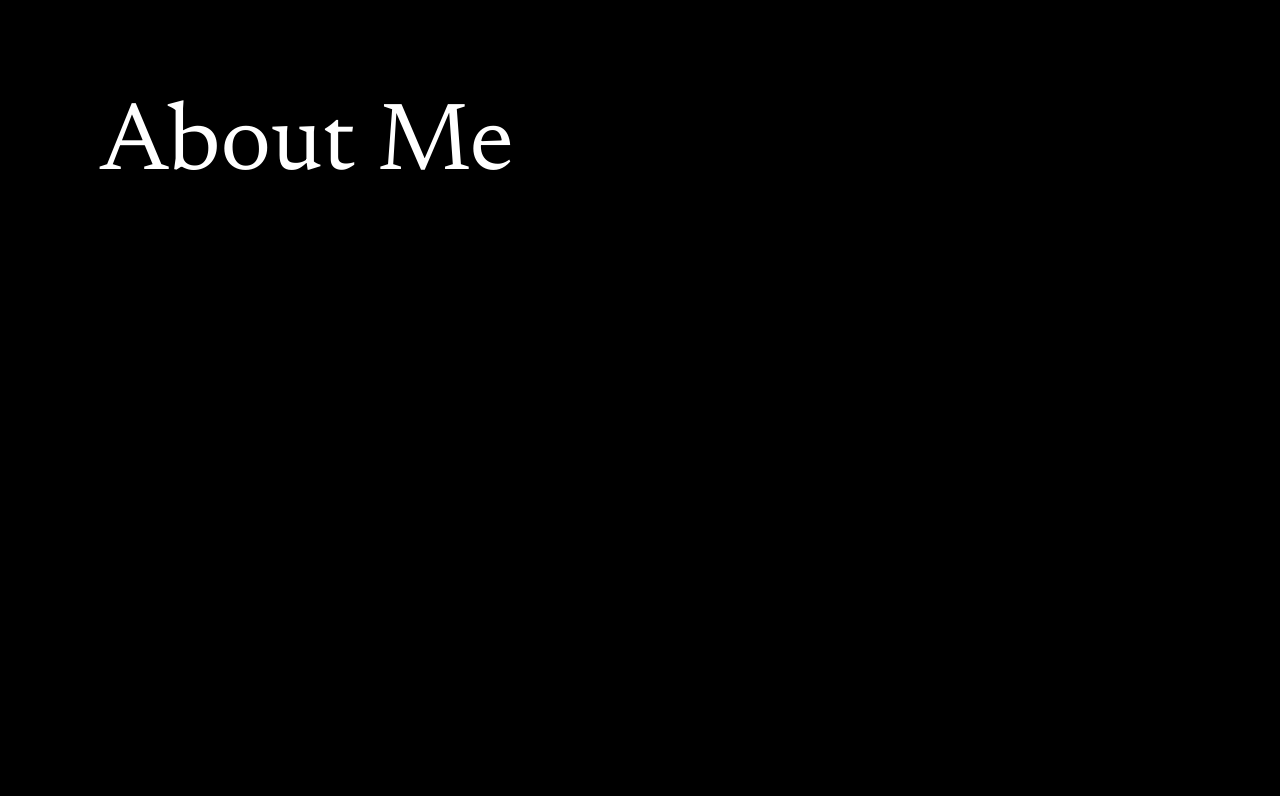
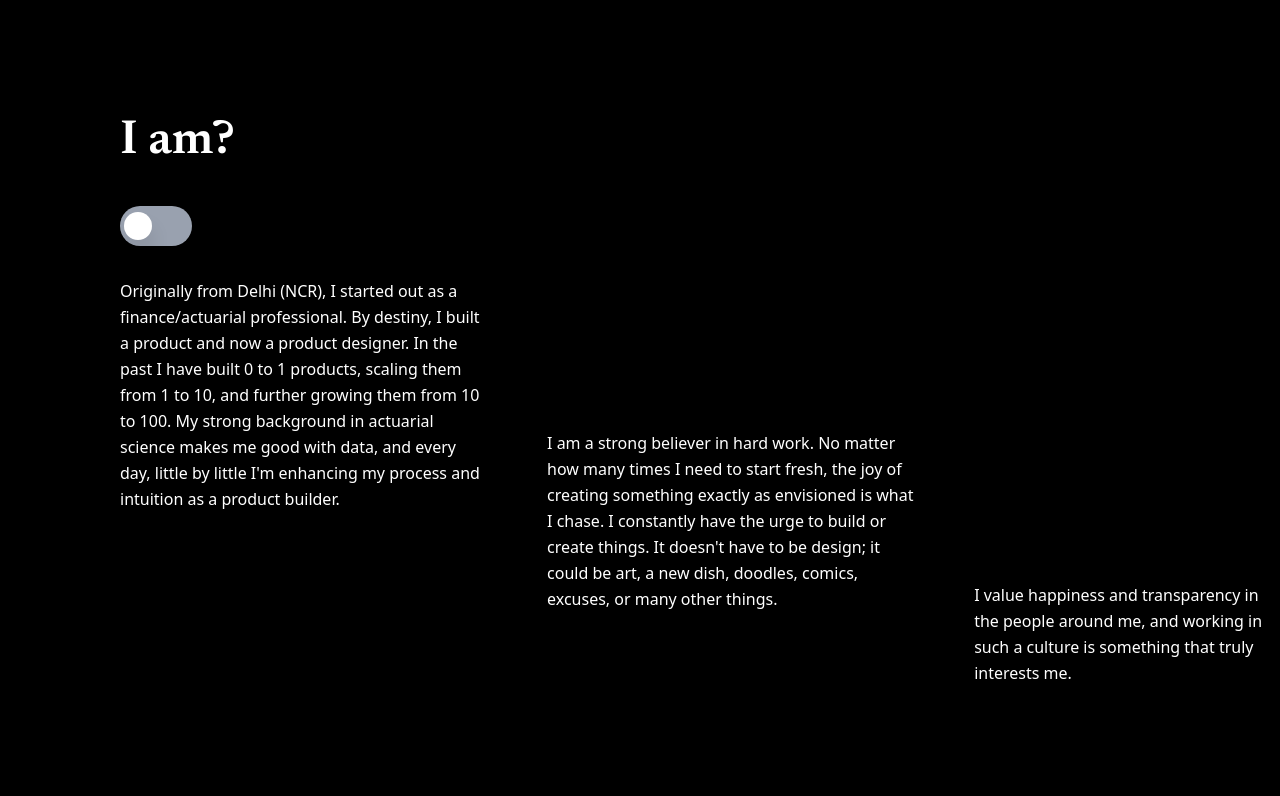
Before and after one commit to ombhinav/stock_designer_portfolio, a React (Vite) app: page / in a window 1280 px wide. Shown: the part 902-1698 px from the top of the page. Built offline with nearby package versions, Linux system fonts and the light colour scheme.

Commit message:
update about section, with correct styling

```diff
--- a/src/App.jsx
+++ b/src/App.jsx
@@ -9,6 +9,7 @@ import VerticalLine from './components/verticalLine'
 import AboutMe from './components/AboutMe'
 import VectorImage from './components/VectorImage'
 import StackingScrollShowcase from './components/StackingScroll'
+
 
 function App() {
   const [isHovering, setIsHovering] = useState(false);
@@ -43,9 +44,12 @@ function App() {
     </div>
     <div>
       <div onMouseEnter={() => setIsHoveringBlack(true)}
-            onMouseLeave={() => setIsHoveringBlack(false)}>
-            <AboutMe/>
+            onMouseLeave={() => setIsHoveringBlack(false)} className=''>
+              <div className=''>
+                <AboutMe/>
+              </div>
       </div>
+
       <div className='' onMouseEnter={() => setIsHoveringBlack(true)}
             onMouseLeave={() => setIsHoveringBlack(false)}>
         <StackingScrollShowcase/>
--- a/src/components/AboutMe.jsx
+++ b/src/components/AboutMe.jsx
@@ -1,11 +1,98 @@
-function AboutMe() {
+import { useState } from "react"
+
+function StrikeableText({ children, isToggled }) {
   return (
-    <div className="bg-black  w-full h-dvh text-8xl text-white border-black">
-        <div className="pl-[100px] pt-[100px] newsreader-font-sleek">
-        About Me
+    <span className={`relative transition-all duration-700 ${isToggled ? "opacity-40" : ""}`}>
+      {children}
+      <span className={`absolute inset-0 border-t border-white transition-all duration-700 ${
+        isToggled ? "scale-x-100" : "scale-x-0"
+      } origin-left`} style={{top: '50%'}}></span>
+    </span>
+  );
+}
+
+function AboutMe2() {
+    const [isToggled, setIsToggled] = useState(false)
+  return (
+    <div className="w-full bg-black pb-80 text-white pt-30">
+        <div className="pl-30">
+            <h1 className="text-5xl font-light mb-10 text-white newsreader-font">I am?</h1>
+            <button
+                    onClick={() => setIsToggled(!isToggled)}
+                    className={`relative inline-flex h-10 w-18 items-center rounded-full transition-colors cursor-none  focus:ring-offset-black ${
+                        isToggled ? "bg-[#cf8b01] cursor-none" : "bg-gray-400 cursor-none"
+                    }`}
+                    >
+                    <span
+                        className={`inline-block h-7 w-7 transform rounded-full cursor-none bg-white shadow-[2px_14px_19px_-1px_rgba(0,_0,_0,_0.1)] transition-transform ${
+                            isToggled ? "translate-x-10" : "translate-x-1"
+                        }`}
+                        />
+            </button>
+        </div>
+        <div className="flex">
+            <div className="pl-30">
+                <div className="transition-all duration-400 max-w-sm mt-8">
+                <p className="text-base leading-relaxed">
+                  <StrikeableText isToggled={isToggled}>Originally from </StrikeableText>
+                     Delhi (NCR), I started <span className={isToggled ? "line-through opacity-40" : ""}>out as a finance/</span>
+                  actuarial professional.{" "}
+                  <span className={isToggled ? "line-through opacity-40" : ""}>By destiny, I built a product and</span>{" "}
+                  now a product designer.{" "}
+                  <span className={isToggled ? "line-through opacity-40" : ""}>In the past I have</span> built 0 to 1
+                  products, <span className={isToggled ? "line-through opacity-40" : ""}>scaling them from</span> 1 to
+                  10, and <span className={isToggled ? "line-through opacity-40" : ""}>further growing them from</span>{" "}
+                  10 to 100.{" "}
+                  <span className={isToggled ? "line-through opacity-40" : ""}>
+                    My strong background in actuarial science makes me
+                  </span>{" "}
+                  good with data,{" "}
+                  <span className={isToggled ? "line-through opacity-40" : ""}>
+                    and every day, little by little I'm
+                  </span>{" "}
+                  enhancing my process and intuition{" "}
+                  <span className={isToggled ? "line-through opacity-40" : ""}>as a product builder.</span>
+                </p>
+              </div>
+            </div>
+
+            <div className="pl-15 mt-30">
+              <div className="transition-all duration-300 max-w-sm mt-16">
+                <p className="text-base leading-relaxed">
+                  <span className={isToggled ? "line-through opacity-40" : ""}>I am a strong</span> believer in hard
+                  work.{" "}
+                  <span className={isToggled ? "line-through opacity-40" : ""}>
+                    No matter how many times I need to start fresh, the
+                  </span>{" "}
+                  joy of creating something exactly as envisioned{" "}
+                  <span className={isToggled ? "line-through opacity-40" : ""}>
+                    is what I chase. I constantly have the
+                  </span>{" "}
+                  urge to build{" "}
+                  <span className={isToggled ? "line-through opacity-40" : ""}>
+                    or create things. It doesn't have to be design; it could be art, a new dish, doodles, comics,
+                    excuses, or many other things.
+                  </span>
+                </p>
+              </div>
+            </div>
+
+            <div className="pl-15 mt-60">
+                <div className="transition-all duration-300 max-w-xs mt-24">
+                <p className="text-base leading-relaxed">
+                    <span className={isToggled ? "line-through opacity-40" : ""}>
+                        I value{" "}
+                    </span>
+                   happiness and transparency{" "}
+                  <span className={isToggled ? "line-through opacity-40" : ""}>
+                    in the people around me, and working in such a culture is something that truly interests me.
+                  </span>
+                </p>
+              </div>
+            </div>
         </div>
     </div>
   )
 }
 
-export default AboutMe
+export default AboutMe2
--- a/src/components/DarkCursor.jsx
+++ b/src/components/DarkCursor.jsx
@@ -26,7 +26,7 @@ function DarkCursor() {
       }}
     >
       <div
-        className={`w-6 h-6 border border-black rounded-full bg-yellow-700 transition-opacity duration-300`}
+        className={`w-6 h-6 border border-black rounded-full bg-[#cf8b01] transition-opacity duration-300`}
         style={{ animationDuration: '6s' }}
       />
 
```
